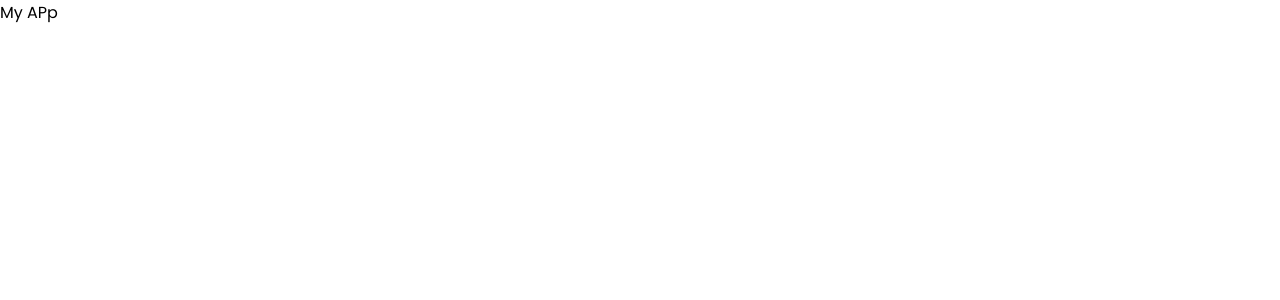
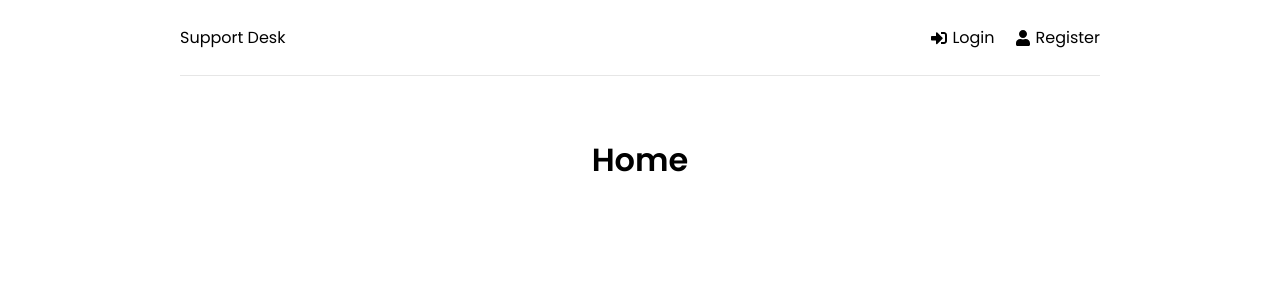
Before and after one commit to poonnakarn/support-desk-mern, a React (Create React App) app in the folder frontend/: page / in a window 1280 px wide. Shown: the top 300 px of the page. Built offline with nearby package versions, Linux system fonts and the light colour scheme.

Commit message:
Header & initial pages

```diff
--- a/frontend/src/App.js
+++ b/frontend/src/App.js
@@ -1,5 +1,25 @@
+import { BrowserRouter as Router, Routes, Route } from 'react-router-dom'
+
+import Header from './components/Header'
+import Home from './pages/Home'
+import Login from './pages/Login'
+import Register from './pages/Register'
+
 function App() {
-  return <div>My APp</div>
+  return (
+    <>
+      <Router>
+        <div className='container'>
+          <Header />
+          <Routes>
+            <Route path='/' element={<Home />} />
+            <Route path='/login' element={<Login />} />
+            <Route path='/register' element={<Register />} />
+          </Routes>
+        </div>
+      </Router>
+    </>
+  )
 }
 
 export default App
--- /dev/null
+++ b/frontend/src/components/Header.jsx
@@ -0,0 +1,25 @@
+import { FaSignInAlt, FaSignOutAlt, FaUser } from 'react-icons/fa'
+import { Link } from 'react-router-dom'
+
+function Header() {
+  return (
+    <header className='header'>
+      <div className='logo'>
+        <Link to='/'>Support Desk</Link>
+      </div>
+      <ul>
+        <li>
+          <Link to='/login'>
+            <FaSignInAlt /> Login
+          </Link>
+        </li>
+        <li>
+          <Link to='/register'>
+            <FaUser /> Register
+          </Link>
+        </li>
+      </ul>
+    </header>
+  )
+}
+export default Header
--- /dev/null
+++ b/frontend/src/pages/Home.jsx
@@ -0,0 +1,8 @@
+function Home() {
+  return (
+    <div>
+      <h1>Home</h1>
+    </div>
+  )
+}
+export default Home
--- /dev/null
+++ b/frontend/src/pages/Login.jsx
@@ -0,0 +1,8 @@
+function Login() {
+  return (
+    <div>
+      <h1>Login</h1>
+    </div>
+  )
+}
+export default Login
--- /dev/null
+++ b/frontend/src/pages/Register.jsx
@@ -0,0 +1,8 @@
+function Register() {
+  return (
+    <div>
+      <h1>Register</h1>
+    </div>
+  )
+}
+export default Register
```
